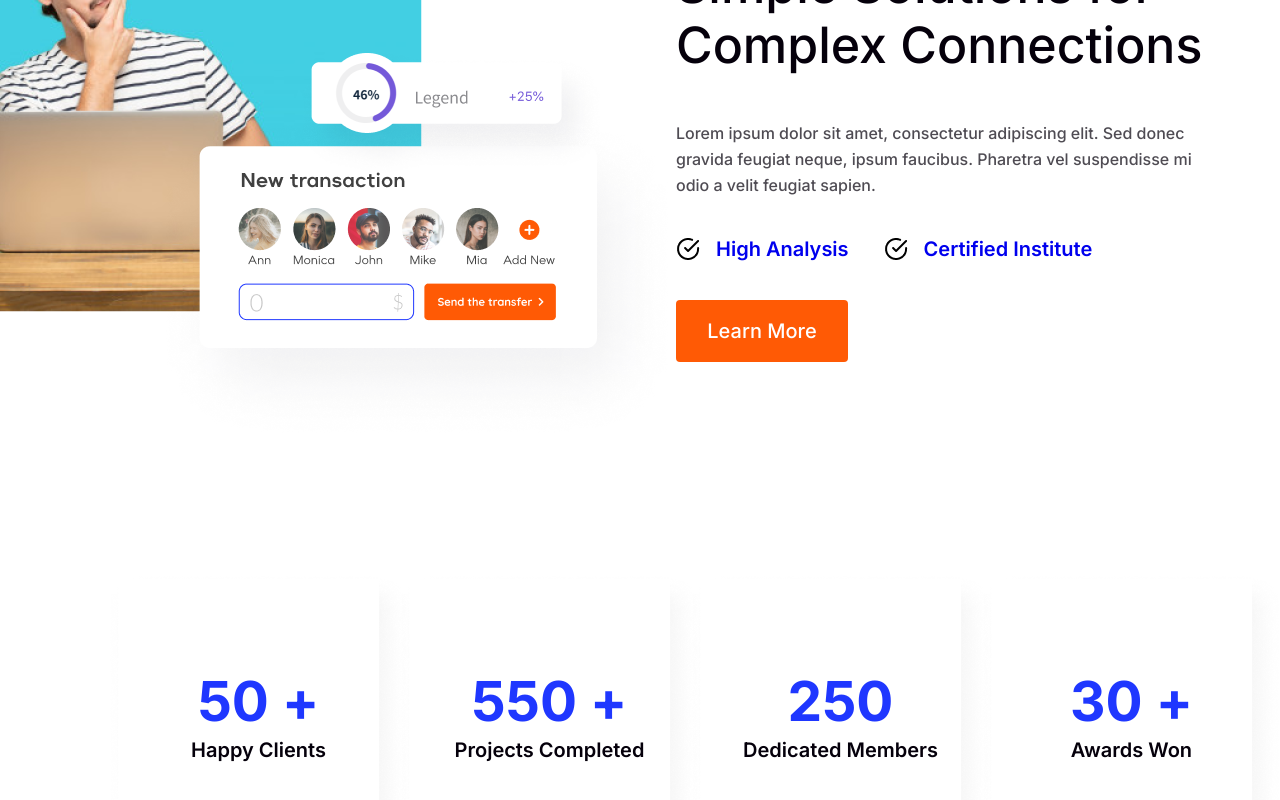
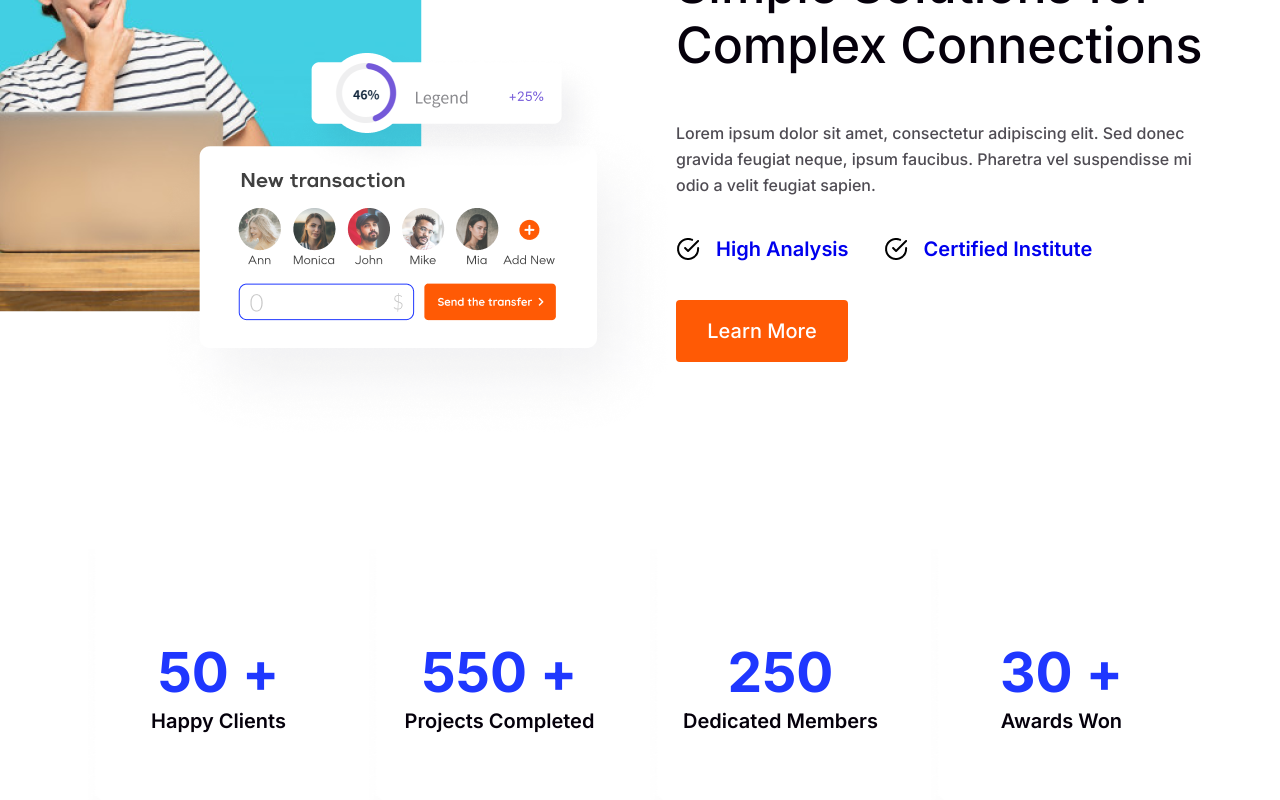
Before and after one commit to ITihonyaJS/FrontSchool, a React (Create React App) app: page / in a window 1280 px wide. Shown: the part 1414-2214 px from the top of the page. Built offline with nearby package versions, Linux system fonts and the light colour scheme.

Commit message:
correct component Statistics

```diff
--- a/src/components/Statistics/index.js
+++ b/src/components/Statistics/index.js
@@ -1,8 +1,6 @@
 import React from 'react';
 
-import { ContainerBlock,WrapperBlock,UlBlock,LiBlock,ViewBlock,Typography  } from "../../generalElements";
-
-import Romb from "./image/romb.png"
+import { ContainerBlock, WrapperBlock, UlBlock, LiBlock, ViewBlock, Typography } from "../../generalElements";
 
 
 
@@ -32,15 +30,15 @@ const Statistics = () => {
 	]
 	return (
 		<ContainerBlock
-		color="#FFFFFF"
+		backG="#FFFFFF"
 		>
 			<WrapperBlock
+				justify="center"
 				maxW="1134px"
 				outer="0 auto"
-			inner="40px"
 			>
 				<UlBlock
-				justify="space-around"
+					justify="space-between"
 					alignI="center"
 					outer="143px 0px 139px"
 				>
@@ -49,43 +47,40 @@ const Statistics = () => {
 							key={item.id}
 							justify="center"
 							alignI="center"
+							outer="10px"
 							width="261px"
 							height="371px"
 							color="black"
-					positionView="relative"
-					outer="15px"
 						>
 							<ViewBlock
 								viewDirection="column"
-						positionView="absolute"
-						justify="center"
+								justify="flex-start"
 								alignI="center"
-						top="20%"
-						left="50%"
-						ff="Inter"
+								height="371px"
+								inner="90px 0px 0px"
 							>
+								<ViewBlock>
 									<Typography
 										color="#1F37FF"
 										fz="55px"
 										lh="66px"
 										fw="700"
+										ff="Inter"
 									>
 										{item.count}
 									</Typography>
+								</ViewBlock>
+								<ViewBlock>
 									<Typography
 										color="#05000B"
 										fz="20px"
 										lh="32px"
 										fw="600"
+										ff="Inter"
 									>
 										{item.text}
 									</Typography>
 								</ViewBlock>
-						<ViewBlock
-						justify="center"
-						alignI="center"
-						>
-							<img src={Romb} alt="Ой" />
 							</ViewBlock>
 						</LiBlock>)}
 				</UlBlock>
--- a/src/generalElements.js
+++ b/src/generalElements.js
@@ -1,4 +1,5 @@
 import styled from "styled-components";
+import Romb from "./components/Statistics/image/romb.png"
 
 // export const HeaderContainer = styled.div`
 //   background: linear-gradient(264.47deg, #2E43F0 29.39%, #6677FF 93.49%);
@@ -150,6 +151,7 @@ ${(props) => (props.text ? props.text : "")};
 export const LiBlock = styled.li`
 display: ${(props) => (props.displayView ? props.displayView : 'flex')};
 box-sizing: ${(props) => (props.boxS ? props.boxS : 'border-box')};
+background: ${(props) => (props.backG ? props.backG : `url(${Romb})center no-repeat`)};
 ${(props) => props.viewDirection && `flex-direction: ${props.viewDirection}`};
 ${(props) => props.alignI && `align-items: ${props.alignI}`};
 ${(props) => props.alignC && `align-content: ${props.alignC}`};
@@ -166,7 +168,7 @@ ${(props) => props.maxW && `max-width: ${props.maxW}`};
 ${(props) => props.minW && `min-width: ${props.minW}`};
 ${(props) => props.height && `height: ${props.height}`};
 ${(props) => props.zIndex && `z-index: ${props.zIndex}`};
-${(props) => props.backG && `background: ${props.backG}`};
+//${(props) => props.backG && `background: ${props.backG}`};
 ${(props) => props.border && `border: ${props.border}`};
 ${(props) => props.borderR && `border-radius: ${props.borderR}`};
 ${(props) => props.isPointer && 'cursor: pointer'};
```
Also changed, not shown: src/components/Statistics/image/romb.png. Lines whose indentation alone changed are shown as unchanged.
